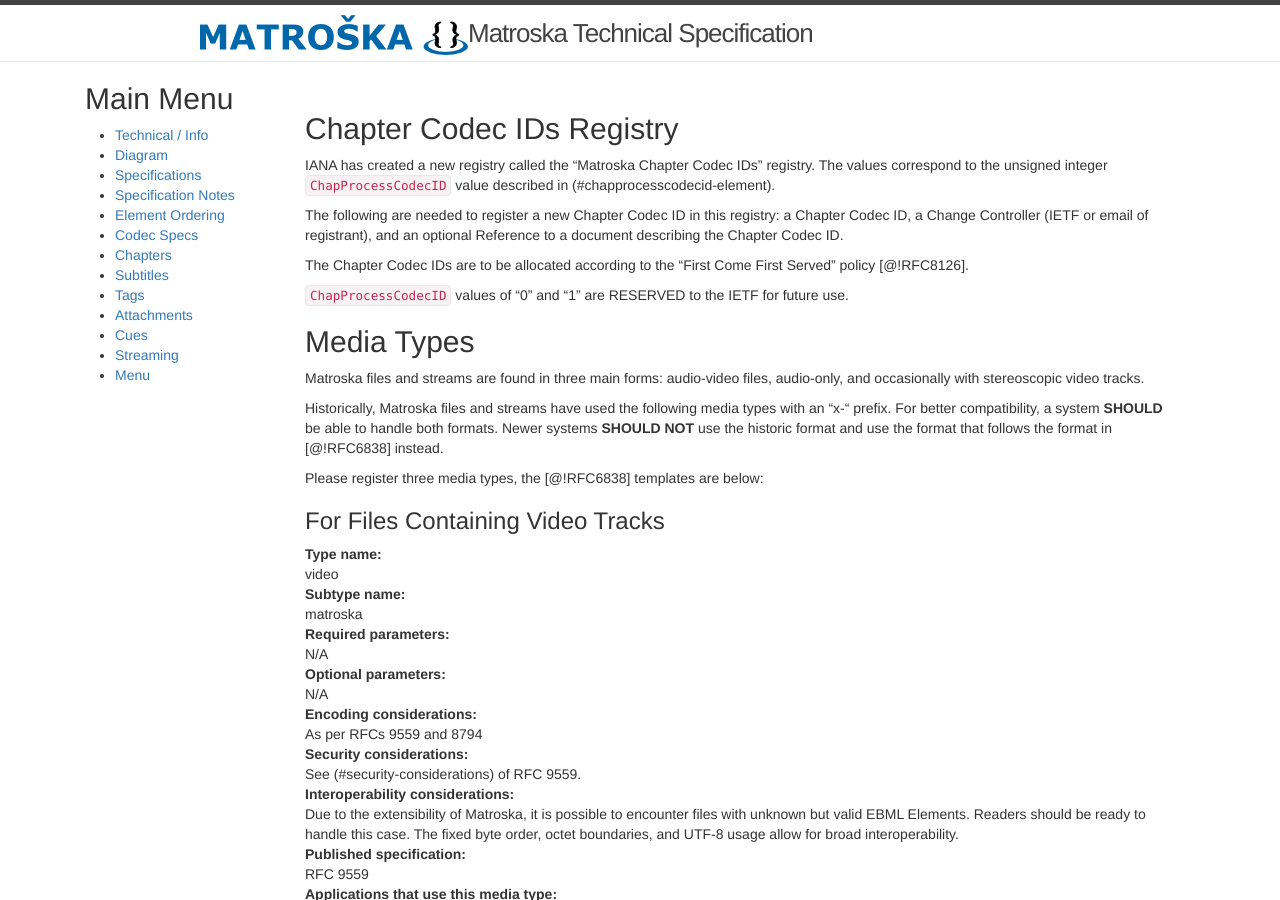
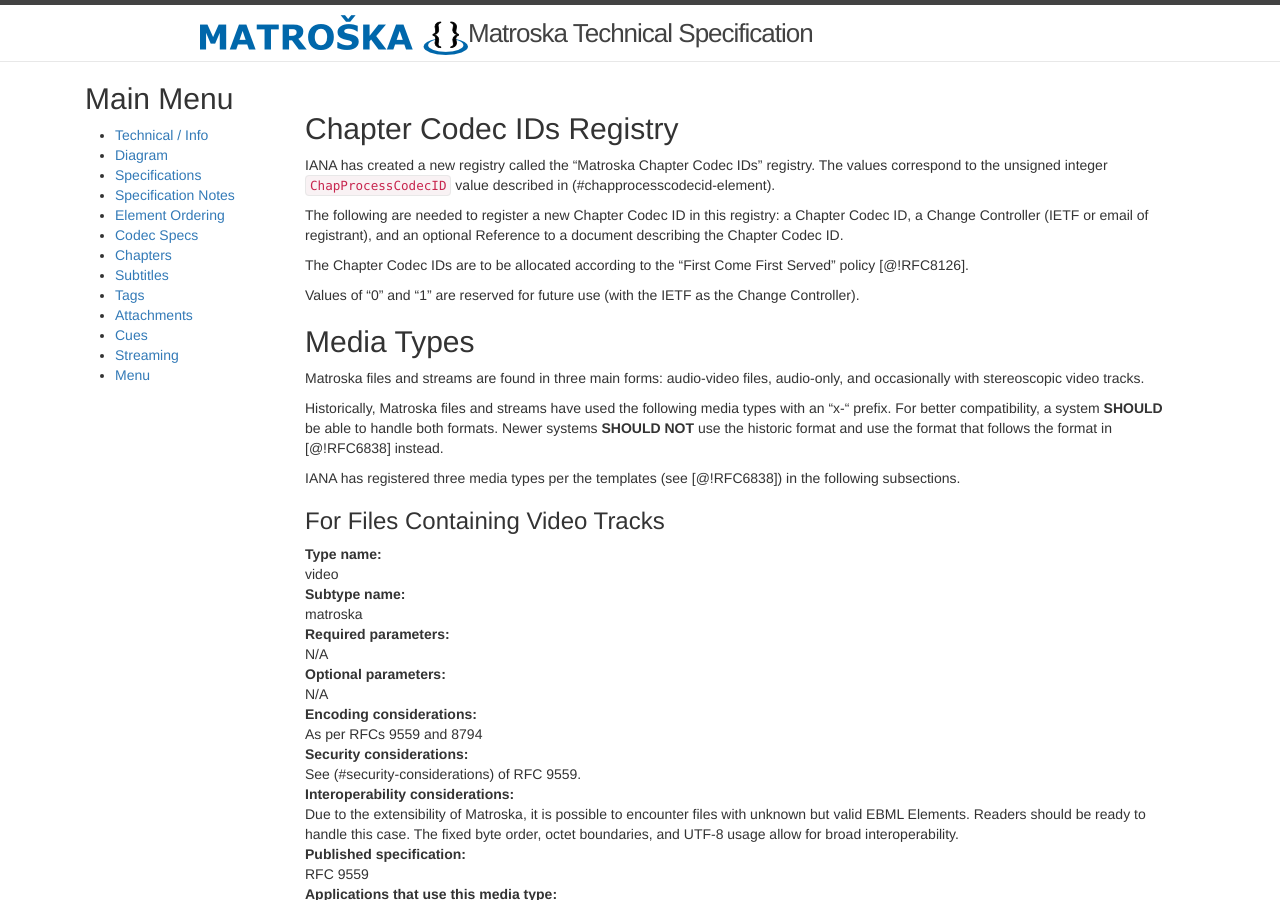
Before and after one commit to ietf-wg-cellar/matroska-specification, a Jekyll site: the page built from iana.md, in a window 1280 px wide and 900 px high. Built offline with Jekyll 4.4.1, drawn with Linux system fonts in a browser that asks for light colours; our own code applies the rules of GitHub Pages for plain Markdown files.

Commit message:
use the AUTH48 text to define the IANA registries

```diff
--- a/iana.md
+++ b/iana.md
@@ -13,7 +13,7 @@
 
 The Chapter Codec IDs are to be allocated according to the "First Come First Served" policy [@!RFC8126].
 
-`ChapProcessCodecID` values of "0" and "1" are RESERVED to the IETF for future use.
+Values of "0" and "1" are reserved for future use (with the IETF as the Change Controller).
 
 ## Media Types
 
@@ -23,7 +23,7 @@
 For better compatibility, a system **SHOULD** be able to handle both formats.
 Newer systems **SHOULD NOT** use the historic format and use the format that follows the format in [@!RFC6838] instead.
 
-Please register three media types, the [@!RFC6838] templates are below:
+IANA has registered three media types per the templates (see [@!RFC6838]) in the following subsections.
 
 ### For Files Containing Video Tracks
 
```
